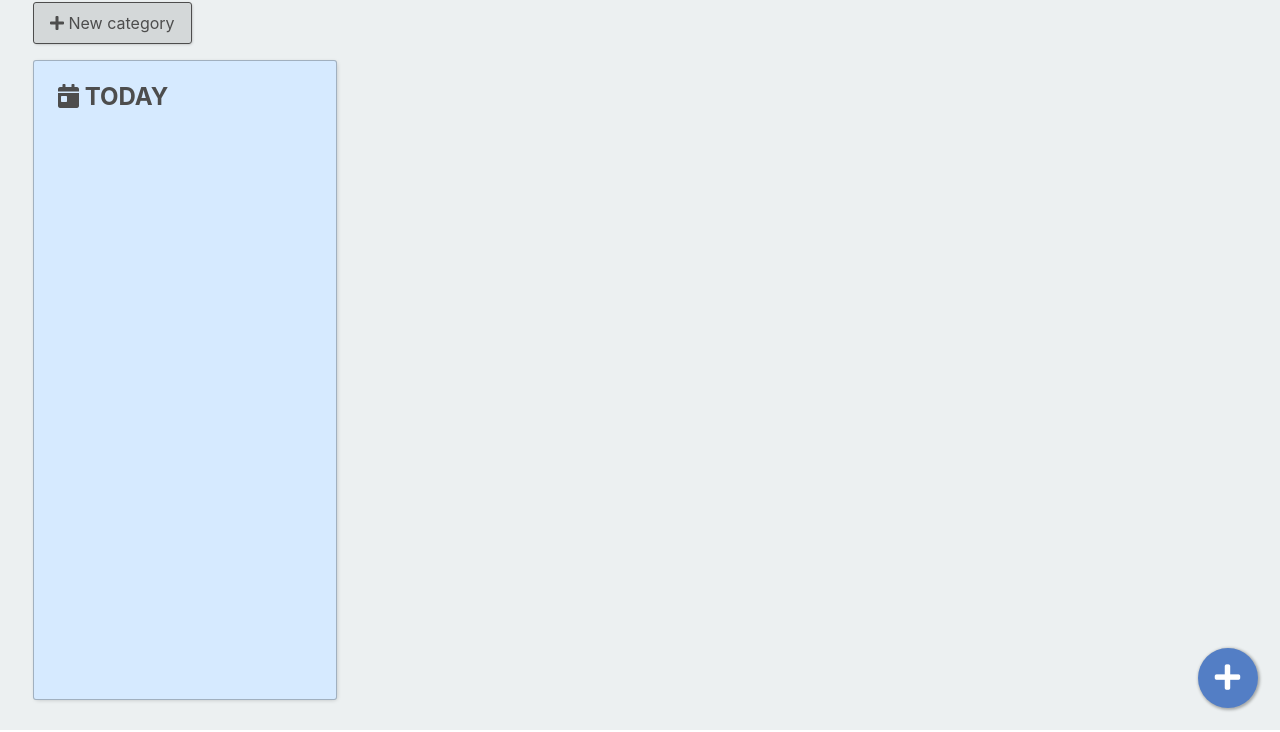
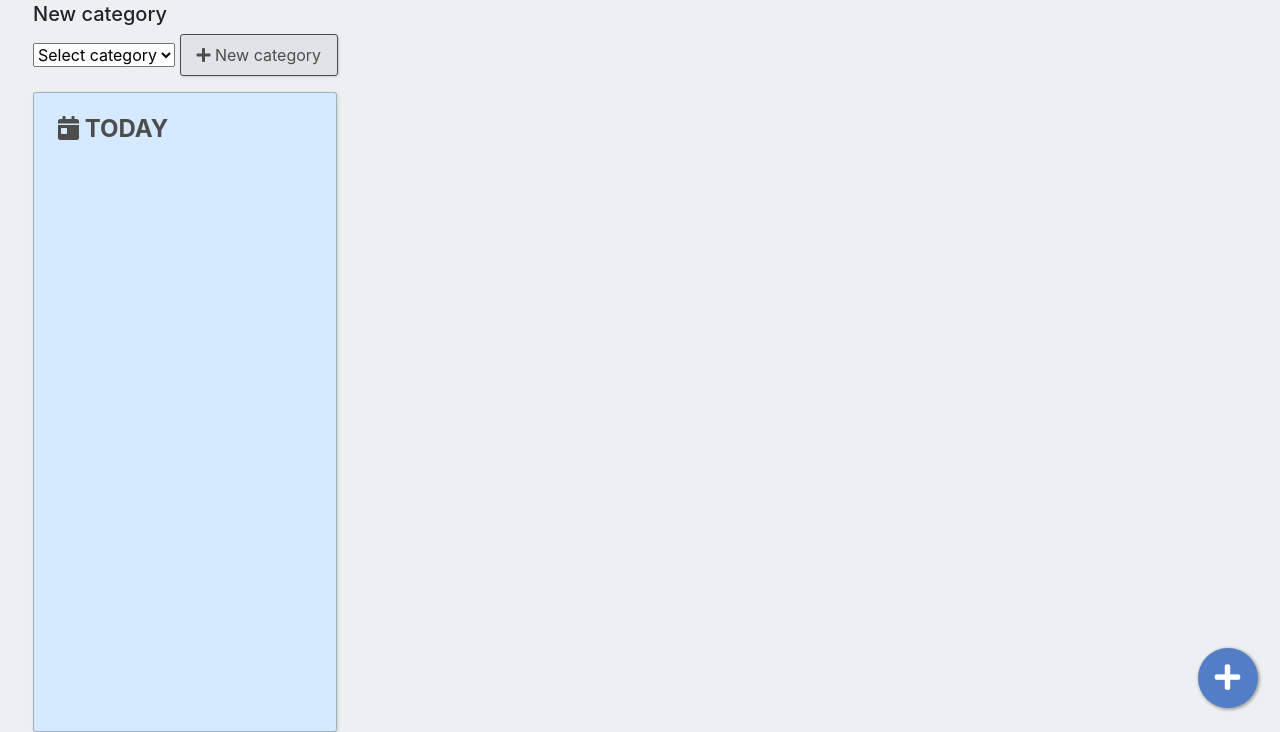
Before and after one commit to ibanchevski/where-did-my-money-go, a plain HTML site: page index.html in a window 1280 px wide. Shown: the part 70-802 px from the top of the page. Drawn offline with nearby package versions, Linux system fonts and the light colour scheme.

Commit message:
Add category select

```diff
--- a/css/styles.css
+++ b/css/styles.css
@@ -25,7 +25,7 @@ button.category-btn {
     border: 1px solid #4d4d4d;
     padding: 0.5em 1em;
     margin: 0;
-    background-color: rgba(0,0,0,0.1);
+    background-color: rgba(0,0,0,0.05);
     border-radius: 3px;
     color: #4d4d4d;
     font-size: 1em;
@@ -33,7 +33,7 @@ button.category-btn {
     transition: 300ms;
 }
 button.category-btn:hover {
-    background-color: rgba(0,0,0,0.15);
+    background-color: rgba(0,0,0,0.1);
 }
 
 .new-log-btn {
--- a/index.html
+++ b/index.html
@@ -18,6 +18,13 @@
         </div>
         <div class="row">
             <div class="col-md-12 pl-0">
+                <h5>New category</h5>
+                <select>
+                    <option>Select category</option>
+                    <option><i class="fas fa-utensils"></i> Food</option>
+                    <option><i class="fas fa-utensils"></i> Car</option>
+                    <option><i class="fas fa-utensils"></i> Home</option>
+                </select>
                 <button type="button" class="category-btn"><i class="fas fa-plus"></i>&nbsp;New category</button>
             </div>
         </div>
```
